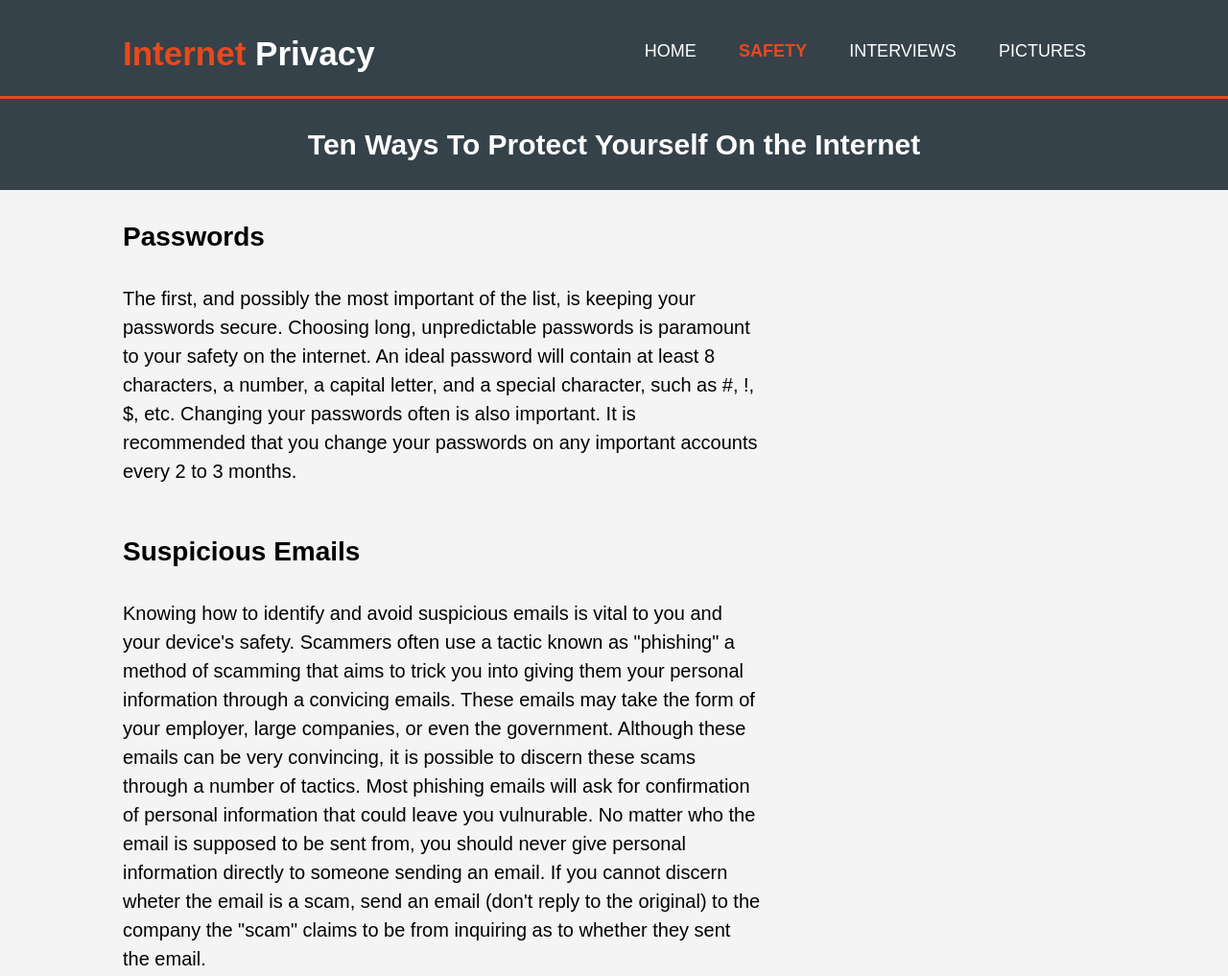
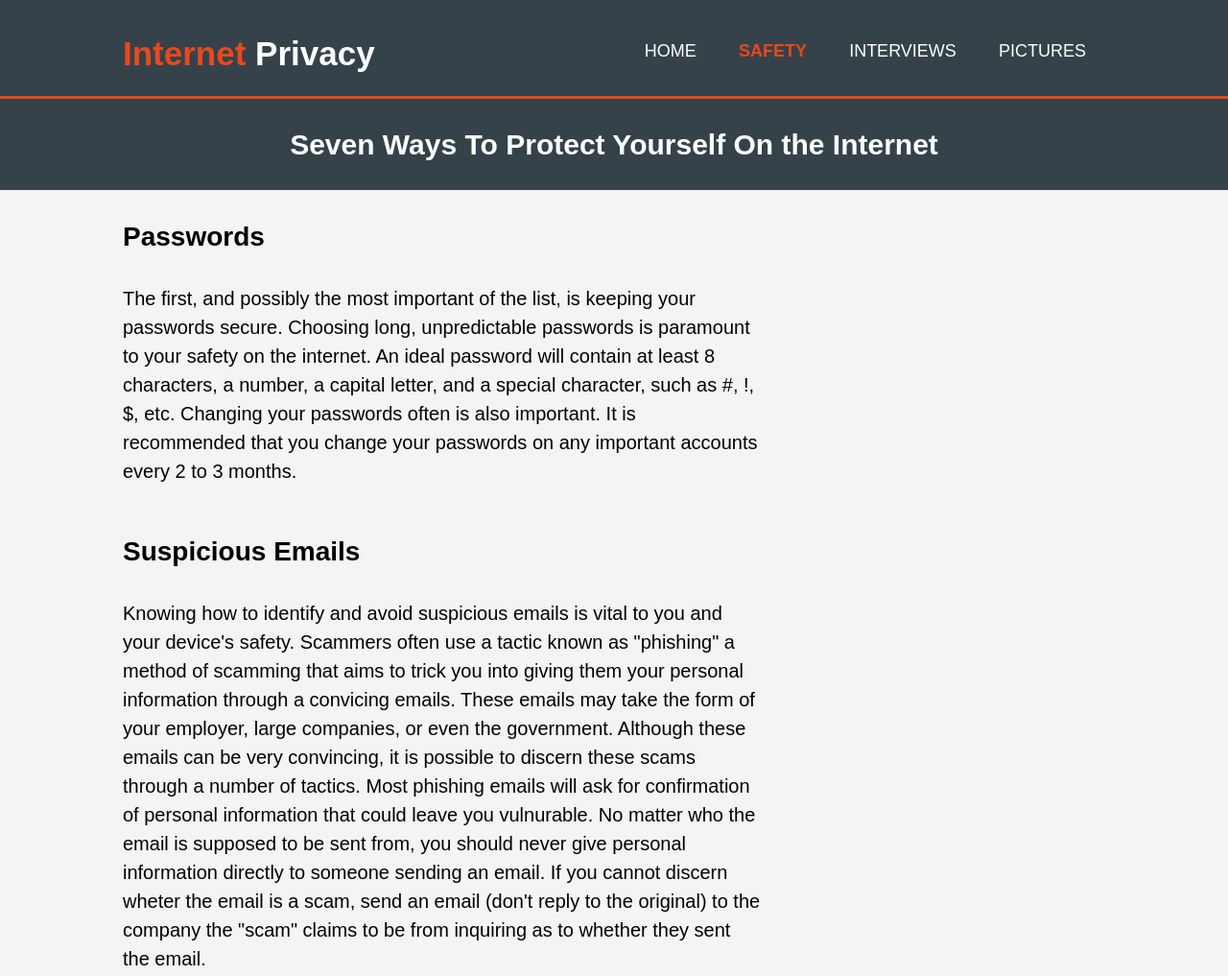
Before and after one commit to Connorc090/InternetPrivacy, a plain HTML site: page Internet/disp/safety.html in a window 1280 px wide. Shown: the top 1017 px of the page at 96% size. Drawn offline with Linux system fonts and the light colour scheme.

```diff
--- a/Internet/disp/safety.html
+++ b/Internet/disp/safety.html
@@ -28,7 +28,7 @@
 
     <section id="newsletter">
       <div class="container">
-        <h1>Ten Ways To Protect Yourself On the Internet</h1>
+        <h1>Seven Ways To Protect Yourself On the Internet</h1>
         <form>
       </div>
     </section>
```
